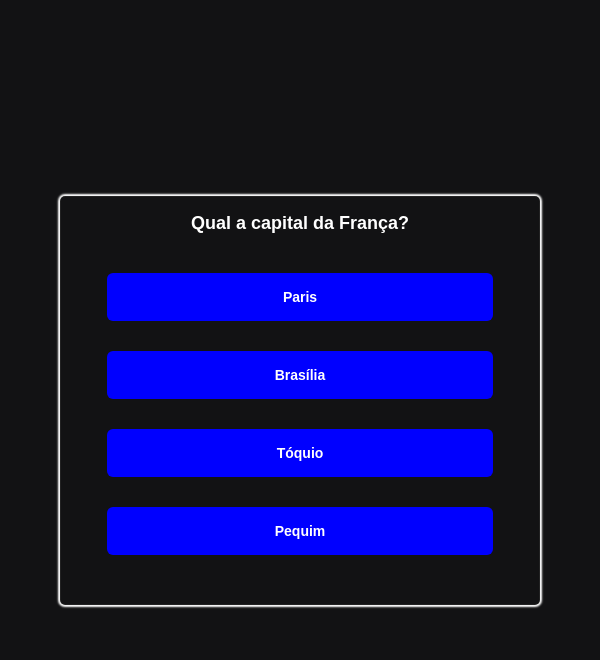
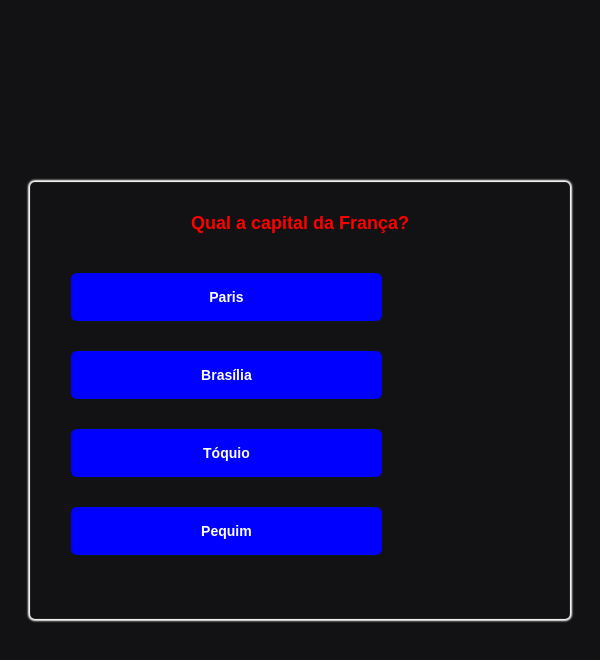
Before and after one commit to torcerdorrubronegro/Quiz-Historia, a plain HTML site: page index.html in a window 600 px wide. Both pictures are taken after a click on the button "Começar Quiz". Drawn offline with Linux system fonts and the light colour scheme.

Commit message:
Update style.css

```diff
--- a/style.css
+++ b/style.css
@@ -1,8 +1,9 @@
 /* Estilo geral */
-html * {
+* {
     padding: 0;
     margin: 0;
     box-sizing: border-box;
+    font-family: Arial, Helvetica, sans-serif;
 }
 
 button {
@@ -40,6 +41,10 @@ body {
     justify-content: center;
     align-items: center;
     gap: 24px;
+
+    span {
+        color: red;
+    }
 }
 
 .question {
@@ -68,7 +73,6 @@ body {
     color: red;
     margin-left: 10px;
     font-size: 1.8em;
-    font-family: Arial, Helvetica, sans-serif;
 }
 
 .button {
@@ -82,6 +86,12 @@ body {
     padding: 0 32px;
     text-align: center;
     margin: 15px 30px;
+}
+
+.button:hover {
+    transform: scale(1.1);
+    transition: .3s;
+    box-shadow: 1px 1px 5px rgba(0, 0, 255, 0.587);
 }
 
 .button:not(:disabled):hover {
@@ -103,11 +113,10 @@ body {
 }
 
 .feedback {
-    font-size: 2rem;
-    font-family: Georgia, 'Times New Roman', Times, serif;
-    margin-top: 10px;
-    color: #003566;
+    margin: 10px 0;
     text-align: center;
+    font: bolder 1.5em Arial;
+    color: aqua;
 }
 
 .correct {
@@ -138,7 +147,29 @@ body {
     }
 
     .container {
-        width: 80%; /* Garantir que o container ocupe a largura total da tela */
+        width: 90%; /* Garantir que o container ocupe a largura total da tela */
         text-align: center;
     }
 }
+
+@media screen and (min-width: 600px) and (max-width: 992px) {
+    .question {
+        font-size: 18px; /* Diminuir o tamanho do texto da pergunta em telas pequenas */
+    }
+
+    .answer-container {
+        justify-content: space-between;
+        padding: 0 10px;
+    }
+
+    button.answer {
+        font-size: 14px;
+        padding: 0 16px; /* Ajustar os botões para caberem melhor */
+        width: 60%;
+    }
+
+    .container {
+        text-align: center;
+        padding: 30px 0;
+    }
+}
```
